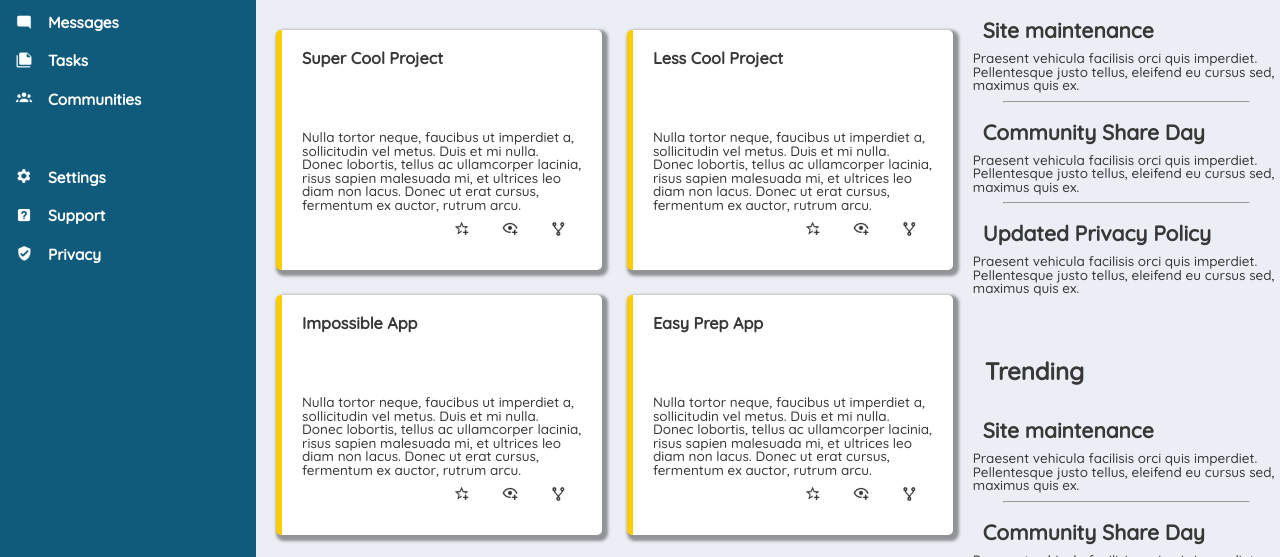
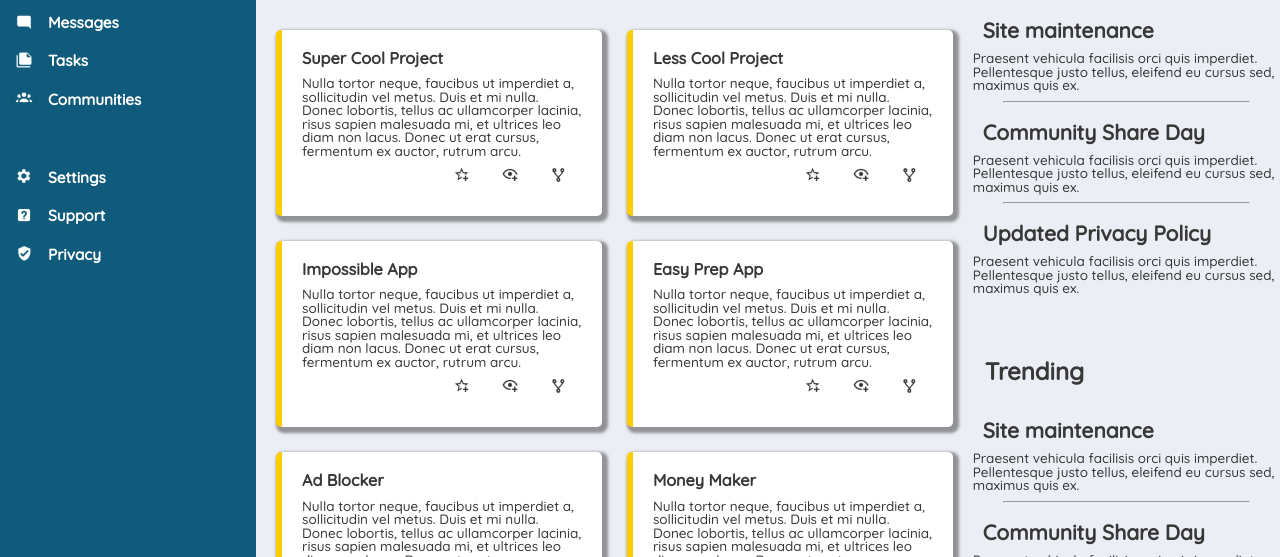
Before and after one commit to dtKinger/admin-dashboard-TOP, a plain HTML site: page index.html in a window 1280 px wide. Shown: the part 193-750 px from the top of the page. Drawn offline with Linux system fonts and the light colour scheme.

Commit message:
Don't need grid on a card

```diff
--- a/style.css
+++ b/style.css
@@ -237,8 +237,6 @@ a:hover{
   grid-row: span 1;
   max-height: 200px;
   overflow: scroll;
-  display: grid;
-  grid-template-rows: 4fr 1fr;
 }
 
 .card h3{
@@ -264,6 +262,7 @@ hr{
 }
 
 .project-icons{
+
   display: flex;
   justify-content: flex-end;
   align-items: center;
```
